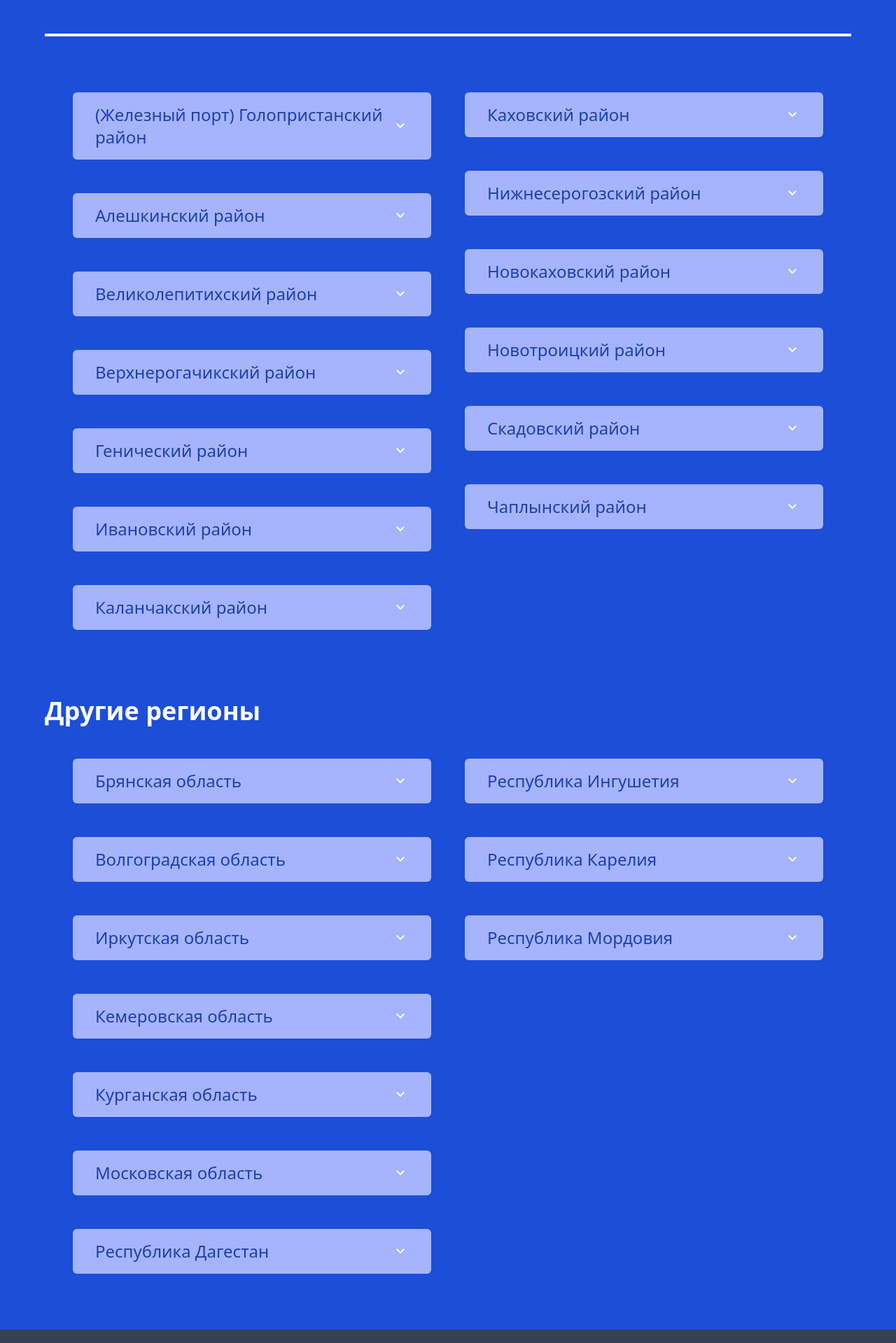
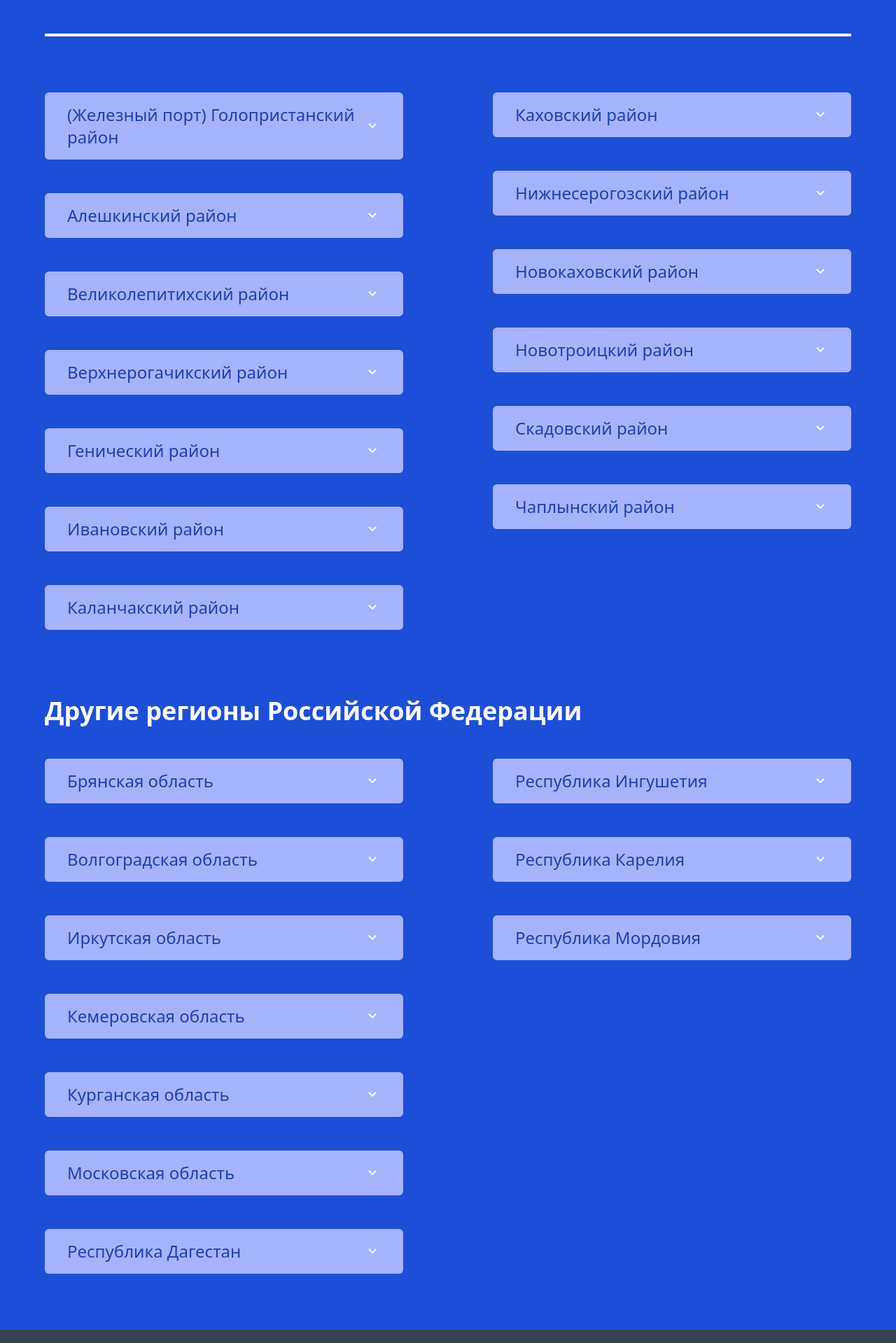
Before and after one commit to employmentservicesks/next-site, a Next.js app: page /jobs in a window 1280 px wide. Shown: the part 760-2679 px from the top of the page at 70% size. Built offline with nearby package versions, Linux system fonts and the light colour scheme.

Commit message:
styles fix

```diff
--- a/pages/jobs.js
+++ b/pages/jobs.js
@@ -67,7 +67,7 @@ const Jobs = () => {
           </a>
         </span>
         <LineHR />
-        <div className="flex flex-wrap gap-x-12 justify-center">
+        <div className="flex flex-wrap gap-x-12 justify-between">
           <div className="w-full md:max-w-md lg:max-w-lg 2xl:max-w-3xl">
             {createHeader(jobs, true, true)}
           </div>
@@ -75,8 +75,8 @@ const Jobs = () => {
             {createHeader(jobs, null, true)}
           </div>
         </div>
-        <TitlePageSecondary text='Другие регионы' />
-        <div className="flex flex-wrap gap-x-12 justify-center">
+        <TitlePageSecondary text='Другие регионы Российской Федерации' />
+        <div className="flex flex-wrap gap-x-12 justify-between">
           <div className="w-full md:max-w-md lg:max-w-lg 2xl:max-w-3xl">
             {createHeader(otherJobs, true)}
           </div>
```
